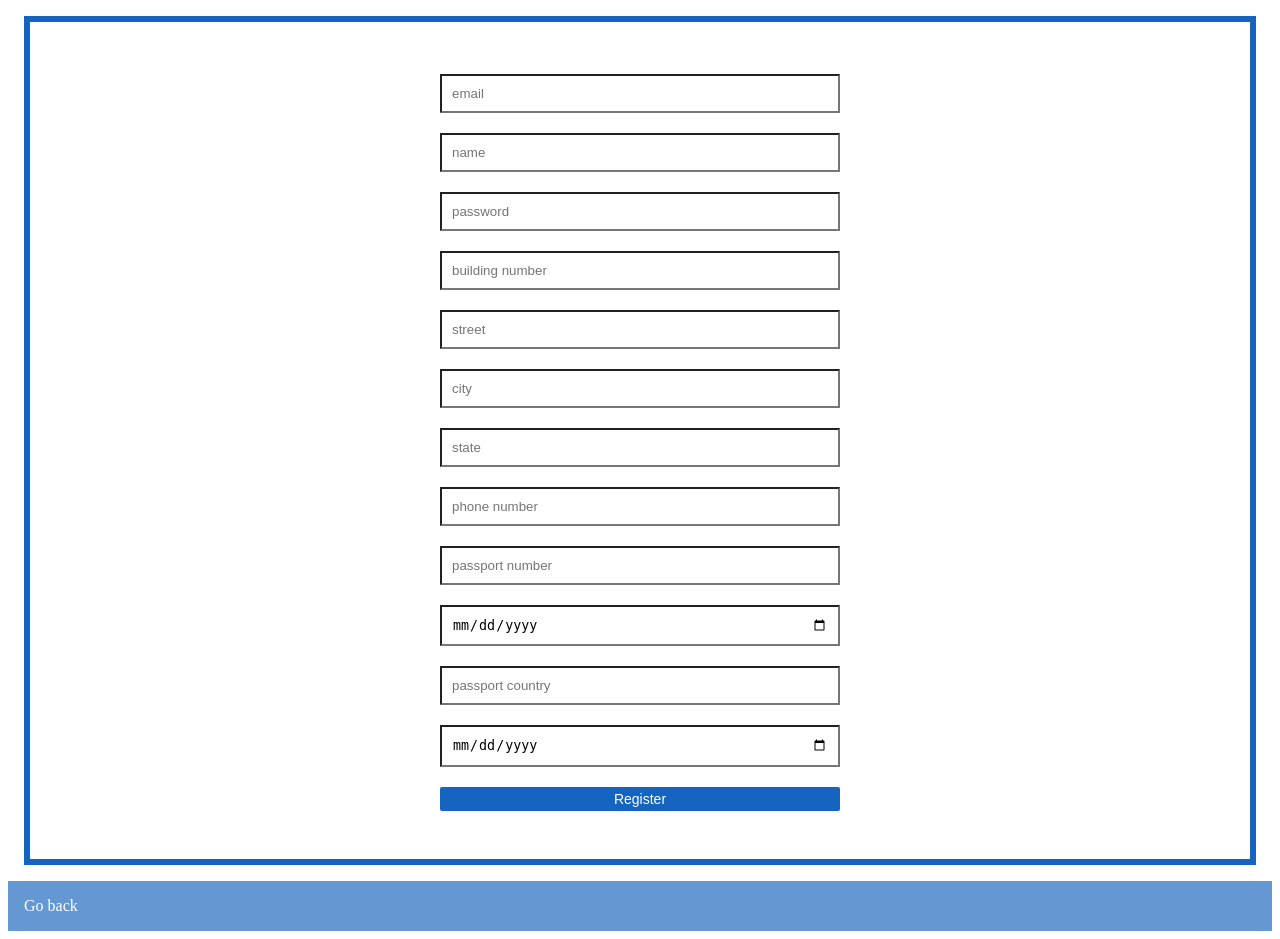
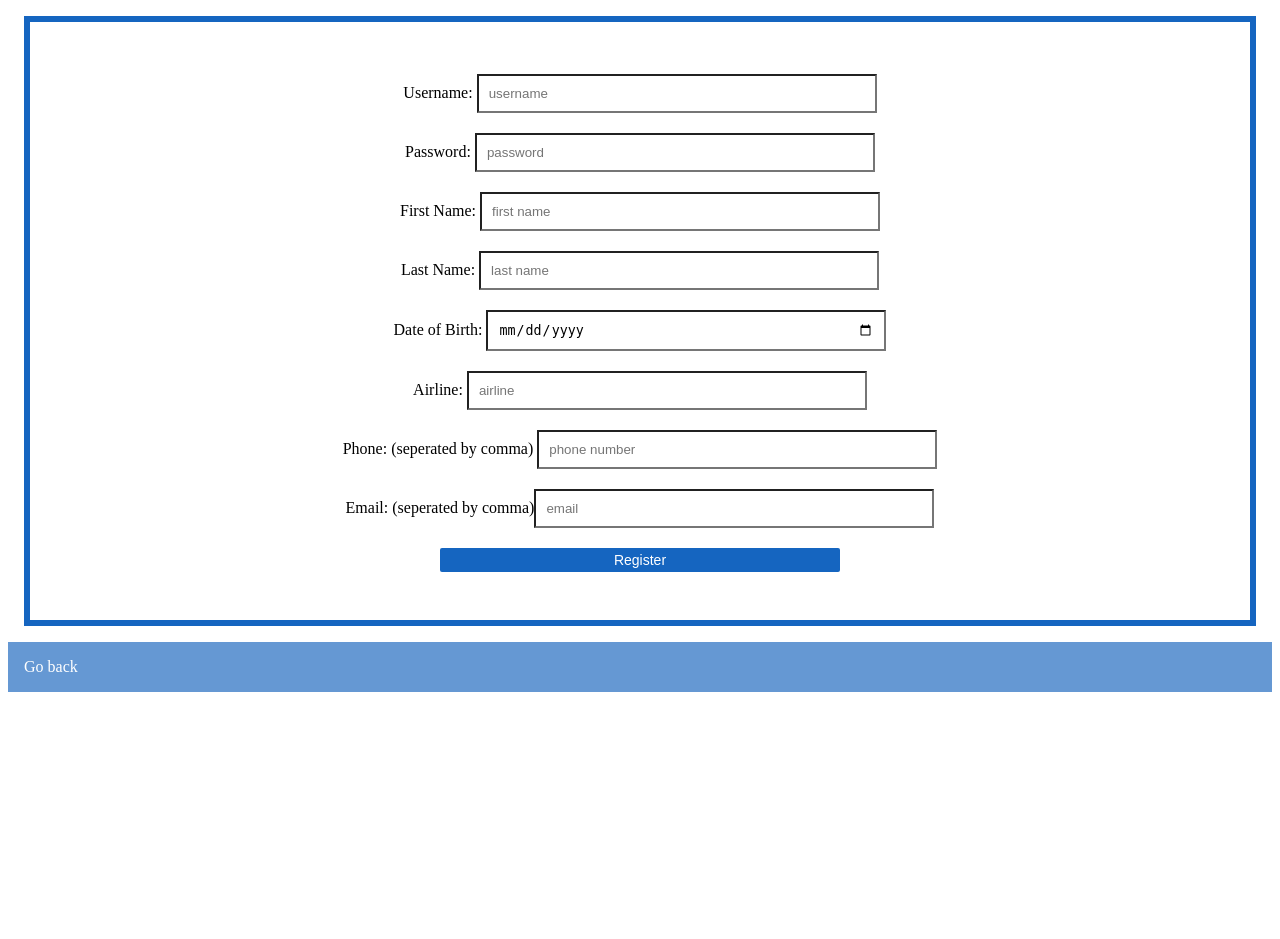
Before and after one commit to ROMEEZHOU/Flight_System_Web_Application, a Flask app: page /StaffRegister in a window 1280 px wide. After the commit the page ends 692 px from the top, so only its background shows below. Run offline with Flask 2, Linux system fonts and the light colour scheme.

Commit message:
staff register

```diff
--- a/main.py
+++ b/main.py
@@ -191,7 +191,57 @@ def customer_register_auth():
 
 @app.route('/StaffRegisterAuth',methods=['GET', 'POST'])
 def staff_register_auth():
-    pass
+    #grabs information from the forms
+    username=request.form['username']
+    user_password = request.form['user_password']
+    first_name=request.form['first_name']
+    last_name=request.form['last_name']
+    date_of_birth=request.form['date_of_birth']
+    airline=request.form['airline']
+    phone_num=request.form['phone_num']
+    email=request.form['email']
+
+    phone_list=phone_num.split(',')
+    email_list=email.split(',')
+
+
+	#cursor used to send queries
+    cursor = conn.cursor()
+	#executes query
+    query1 = 'SELECT * FROM airline_staff WHERE username = %s'
+    cursor.execute(query1, (username))
+	#stores the results in a variable
+    data1 = cursor.fetchone()
+	#use fetchall() if you are expecting more than 1 data row
+    error = None
+
+    query2='SELECT * FROM airline WHERE name = %s'
+    cursor.execute(query1, (airline))
+    data2 = cursor.fetchone()
+    if not data2:
+        error = 'This airline does not exist'
+        return render_template('staff_register.html', error = error)
+
+    if(data1):
+		#If the previous query returns data, then user exists
+        error = "This username is been already existed"
+        return render_template('staff_register.html', error = error)
+
+
+    else:
+        ins = 'INSERT INTO airline_staff VALUES(%s, %s, %s, %s , %s, %s)'
+        cursor.execute(ins, (username, user_password, first_name, last_name, date_of_birth, airline))
+        for phone_n in phone_list:
+            ins_phone = 'INSERT INTO staff_phone VALUES(%s, %s)'
+            cursor.execute(ins,(username,phone_n))
+
+        for e in email_list:
+            ins_email='INSERT INTO staff_email VALUES(%s, %s)'
+            cursor.execute(ins,(username,e))
+
+        conn.commit()
+        cursor.close()
+        return render_template('login.html')
 
 if __name__ == "__main__":
 	app.run('127.0.0.1', 5000, debug=True)
--- a/template/staff_register.html
+++ b/template/staff_register.html
@@ -49,18 +49,14 @@
 <body>
 <div class="parent";>
     <form action="/StaffRegisterAuth" method="POST">
-        <input id="post_bar" type="text" name = "email" placeholder="email" required/> </br>
-        <input id="post_bar" type="password" name = "name" placeholder="name" required/></br>
-        <input id="post_bar" type="text" name = "password" placeholder="password" required/> </br>
-        <input id="post_bar" type="text" name = "building_number" placeholder="building number" required/> </br>
-        <input id="post_bar" type="text" name = "street" placeholder="street" required/> </br>
-        <input id="post_bar" type="text" name = "city" placeholder="city" required/> </br>
-        <input id="post_bar" type="text" name = "state" placeholder="state" required/> </br>
-        <input id="post_bar" type="text" name = "phone_number" placeholder="phone number" required/> </br>
-        <input id="post_bar" type="text" name = "passport_number" placeholder="passport number" required/> </br>
-        <input id="post_bar" type="date" name = "passport_expiration" placeholder="passport_expiration" required/> </br>
-        <input id="post_bar" type="text" name = "passport_country" placeholder="passport country" required/> </br>
-        <input id="post_bar" type="date" name = "date_of_birth" placeholder="date_of_birth" required/> </br>
+        Username: <input id="post_bar" type="text" name = "username" placeholder="username" required/> </br>
+        Password: <input id="post_bar" type="password" name = "user_password" placeholder="password" required/></br>
+        First Name: <input id="post_bar" type="text" name = "first_name" placeholder="first name" required/> </br>
+        Last Name: <input id="post_bar" type="text" name = "last_name" placeholder="last name" required/> </br>
+        Date of Birth: <input id="post_bar" type="date" name = "date_of_birth" placeholder="date_of_birth" required/> </br>
+        Airline: <input id="post_bar" type="text" name = "airline" placeholder="airline" required/> </br>
+        Phone: (seperated by comma) <input id="post_bar" type="text" name = "phone_num" placeholder="phone number" required/> </br>
+        Email: (seperated by comma)<input id="post_bar" type="text" name = "email" placeholder="email" required/> </br>
         <input id="post_button" type="submit" value= Register />
         {% if error %}
             <p class="error"><strong>Error:</strong> {{error}}</p>
```
